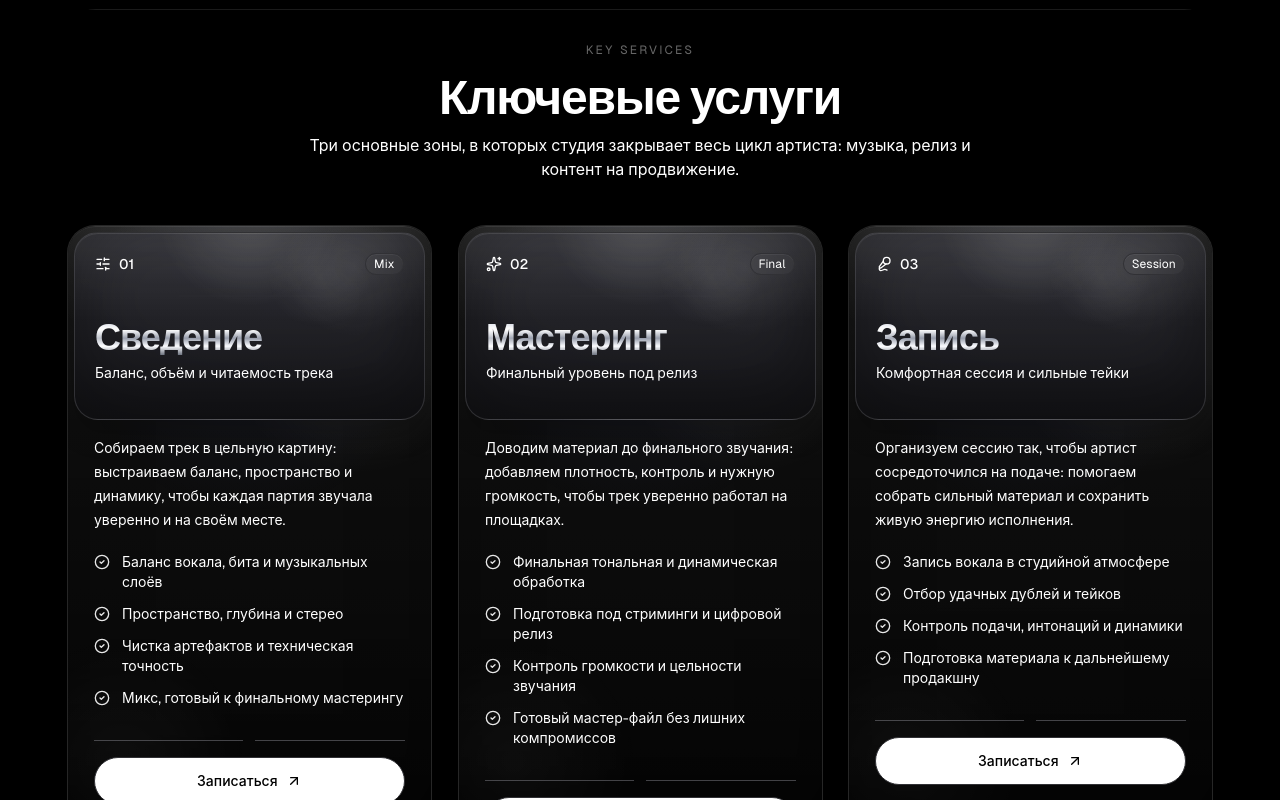
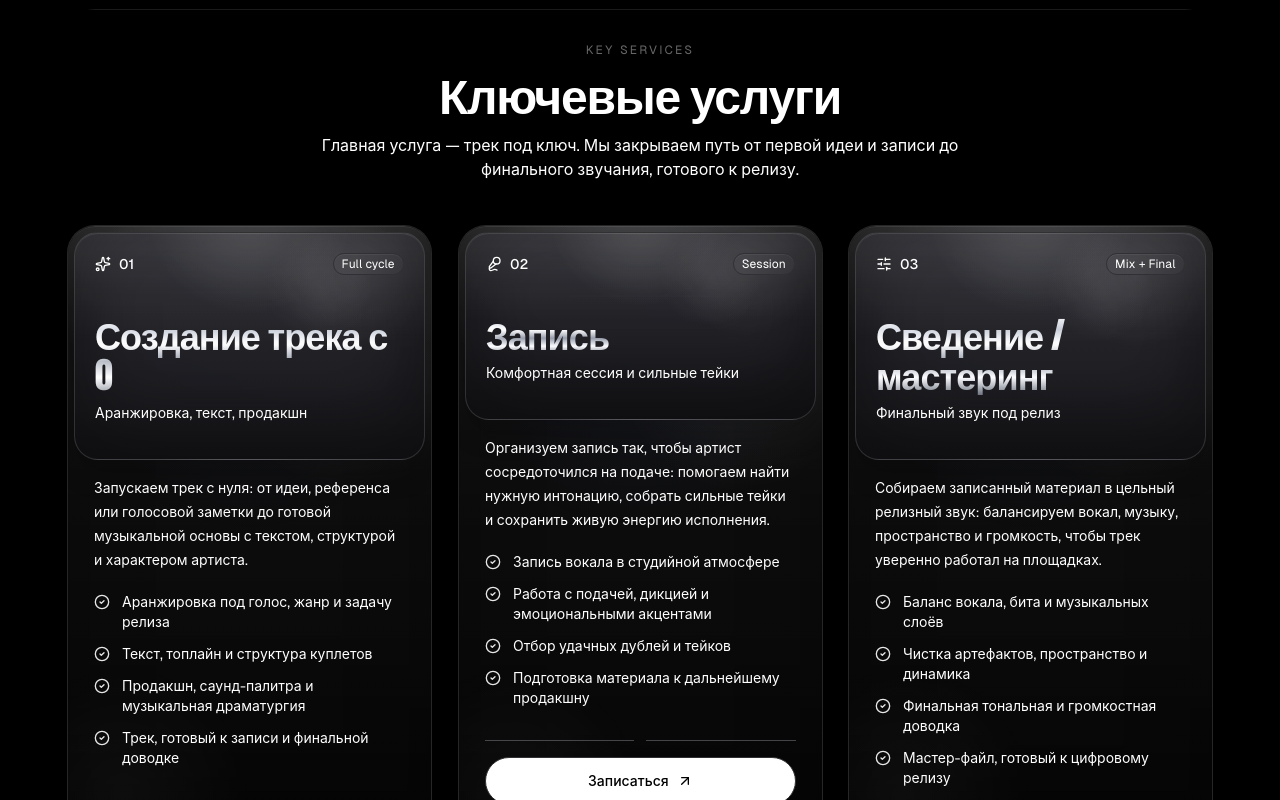
Before and after one commit to YaroslavSigidin/PULSAR, a React (Vite) app: page / in a window 1280 px wide. Shown: the part 2880-3680 px from the top of the page. Built offline with nearby package versions, Linux system fonts and the light colour scheme; no server answers.

Commit message:
Refocus key services on full track production

```diff
--- a/src/components/sections/KeyServicesSection.tsx
+++ b/src/components/sections/KeyServicesSection.tsx
@@ -19,54 +19,54 @@ type KeyService = {
 
 const keyServices: KeyService[] = [
   {
-    icon: SlidersHorizontal,
-    title: 'Сведение',
-    badge: 'Mix',
+    icon: Sparkles,
+    title: 'Создание трека с 0',
+    badge: 'Full cycle',
     accent: '01',
     themeClass:
       '[--tariff-top:rgba(24,24,28,0.99)] [--tariff-mid:rgba(15,15,18,0.992)] [--tariff-base:rgba(6,6,8,1)] [--tariff-panel-top:rgba(44,44,50,0.97)] [--tariff-panel-bottom:rgba(16,16,20,0.99)] [--tariff-glow:rgba(255,255,255,0.08)] [--tariff-glow-soft:rgba(255,255,255,0.05)] [--tariff-edge:rgba(255,255,255,0.12)]',
-    subtitle: 'Баланс, объём и читаемость трека',
+    subtitle: 'Аранжировка, текст, продакшн',
     description:
-      'Собираем трек в цельную картину: выстраиваем баланс, пространство и динамику, чтобы каждая партия звучала уверенно и на своём месте.',
+      'Запускаем трек с нуля: от идеи, референса или голосовой заметки до готовой музыкальной основы с текстом, структурой и характером артиста.',
     features: [
-      'Баланс вокала, бита и музыкальных слоёв',
-      'Пространство, глубина и стерео',
-      'Чистка артефактов и техническая точность',
-      'Микс, готовый к финальному мастерингу',
-    ],
-  },
-  {
-    icon: Sparkles,
-    title: 'Мастеринг',
-    badge: 'Final',
-    accent: '02',
-    themeClass:
-      '[--tariff-top:rgba(24,24,28,0.99)] [--tariff-mid:rgba(15,15,18,0.992)] [--tariff-base:rgba(6,6,8,1)] [--tariff-panel-top:rgba(44,44,50,0.97)] [--tariff-panel-bottom:rgba(16,16,20,0.99)] [--tariff-glow:rgba(255,255,255,0.08)] [--tariff-glow-soft:rgba(255,255,255,0.05)] [--tariff-edge:rgba(255,255,255,0.12)]',
-    subtitle: 'Финальный уровень под релиз',
-    description:
-      'Доводим материал до финального звучания: добавляем плотность, контроль и нужную громкость, чтобы трек уверенно работал на площадках.',
-    features: [
-      'Финальная тональная и динамическая обработка',
-      'Подготовка под стриминги и цифровой релиз',
-      'Контроль громкости и цельности звучания',
-      'Готовый мастер-файл без лишних компромиссов',
+      'Аранжировка под голос, жанр и задачу релиза',
+      'Текст, топлайн и структура куплетов',
+      'Продакшн, саунд-палитра и музыкальная драматургия',
+      'Трек, готовый к записи и финальной доводке',
     ],
   },
   {
     icon: Mic2,
     title: 'Запись',
     badge: 'Session',
-    accent: '03',
+    accent: '02',
     themeClass:
       '[--tariff-top:rgba(24,24,28,0.99)] [--tariff-mid:rgba(15,15,18,0.992)] [--tariff-base:rgba(6,6,8,1)] [--tariff-panel-top:rgba(44,44,50,0.97)] [--tariff-panel-bottom:rgba(16,16,20,0.99)] [--tariff-glow:rgba(255,255,255,0.08)] [--tariff-glow-soft:rgba(255,255,255,0.05)] [--tariff-edge:rgba(255,255,255,0.12)]',
     subtitle: 'Комфортная сессия и сильные тейки',
     description:
-      'Организуем сессию так, чтобы артист сосредоточился на подаче: помогаем собрать сильный материал и сохранить живую энергию исполнения.',
+      'Организуем запись так, чтобы артист сосредоточился на подаче: помогаем найти нужную интонацию, собрать сильные тейки и сохранить живую энергию исполнения.',
     features: [
       'Запись вокала в студийной атмосфере',
+      'Работа с подачей, дикцией и эмоциональными акцентами',
       'Отбор удачных дублей и тейков',
-      'Контроль подачи, интонаций и динамики',
       'Подготовка материала к дальнейшему продакшну',
+    ],
+  },
+  {
+    icon: SlidersHorizontal,
+    title: 'Сведение / мастеринг',
+    badge: 'Mix + Final',
+    accent: '03',
+    themeClass:
+      '[--tariff-top:rgba(24,24,28,0.99)] [--tariff-mid:rgba(15,15,18,0.992)] [--tariff-base:rgba(6,6,8,1)] [--tariff-panel-top:rgba(44,44,50,0.97)] [--tariff-panel-bottom:rgba(16,16,20,0.99)] [--tariff-glow:rgba(255,255,255,0.08)] [--tariff-glow-soft:rgba(255,255,255,0.05)] [--tariff-edge:rgba(255,255,255,0.12)]',
+    subtitle: 'Финальный звук под релиз',
+    description:
+      'Собираем записанный материал в цельный релизный звук: балансируем вокал, музыку, пространство и громкость, чтобы трек уверенно работал на площадках.',
+    features: [
+      'Баланс вокала, бита и музыкальных слоёв',
+      'Чистка артефактов, пространство и динамика',
+      'Финальная тональная и громкостная доводка',
+      'Мастер-файл, готовый к цифровому релизу',
     ],
   },
 ]
@@ -83,8 +83,8 @@ export function KeyServicesSection() {
             <div className="max-w-3xl">
               <h2 className="text-4xl font-semibold tracking-tight md:text-5xl">Ключевые услуги</h2>
               <p className="mx-auto mt-4 max-w-2xl text-sm leading-7 text-white/58 md:text-base">
-                Три основные зоны, в которых студия закрывает весь цикл артиста: музыка, релиз и контент
-                на продвижение.
+                Главная услуга — трек под ключ. Мы закрываем путь от первой идеи и записи до финального
+                звучания, готового к релизу.
               </p>
             </div>
           </div>
```
